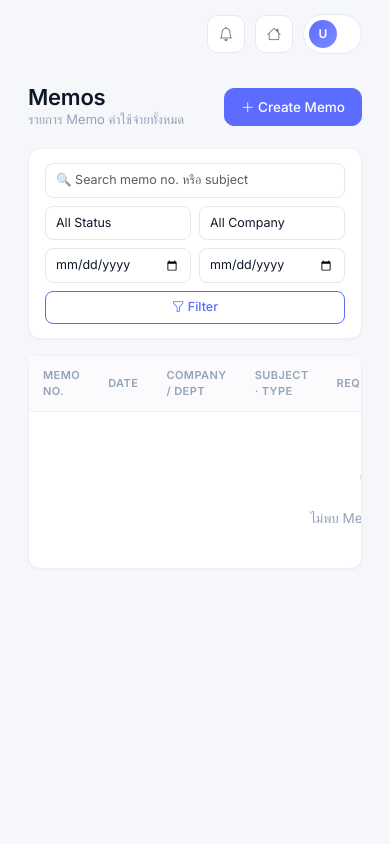
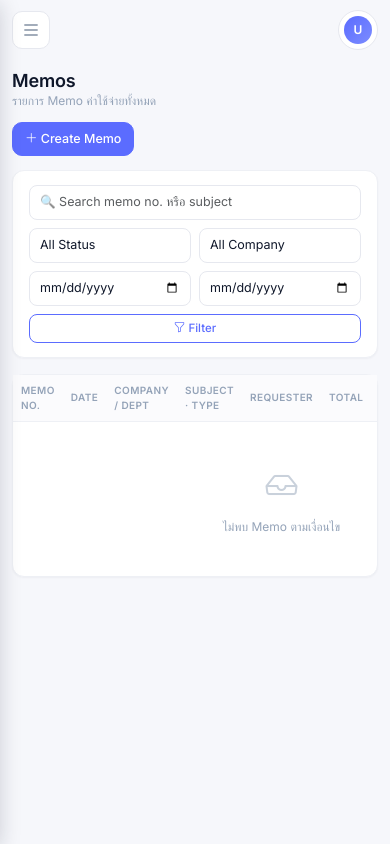
Before and after one commit to digitalmkt-bbot/expense-memo-system, a PHP site: template app/views/memos/index.php in a window 390 px wide. Run offline with PHP 8.4, Linux system fonts and the light colour scheme; the template is opened without the code that fills it, so the values that code supplies are empty; some web fonts are replaced.

Commit message:
feat: Responsive design — mobile sidebar + tablet/phone layouts

```diff
--- a/app/views/layouts/main.php
+++ b/app/views/layouts/main.php
@@ -60,7 +60,6 @@
 
         /* Layout shell */
         .emm-app { display: grid; grid-template-columns: 252px 1fr; min-height: 100vh; }
-        @media (max-width: 991px) { .emm-app { grid-template-columns: 1fr; } .emm-side { display: none; } }
 
         /* Sidebar */
         .emm-side {
@@ -68,6 +67,36 @@
             border-right: 1px solid var(--emm-border-soft);
             padding: 14px 0;
             position: sticky; top: 0; height: 100vh; overflow-y: auto;
+            z-index: 30;
+        }
+        .emm-backdrop { display: none; }
+        .emm-mobile-toggle { display: none; }
+
+        /* Tablet (≤ 991px): collapsible sidebar slides in from left */
+        @media (max-width: 991px) {
+            .emm-app { grid-template-columns: 1fr; }
+            .emm-side {
+                position: fixed; top: 0; left: 0;
+                width: 280px; max-width: 84vw;
+                transform: translateX(-100%);
+                transition: transform .25s ease;
+                box-shadow: 0 4px 20px rgba(15,23,42,.18);
+            }
+            body.sidebar-open .emm-side { transform: translateX(0); }
+            .emm-backdrop {
+                display: block; position: fixed; inset: 0;
+                background: rgba(15,23,42,.4); z-index: 25;
+                opacity: 0; pointer-events: none;
+                transition: opacity .2s ease;
+            }
+            body.sidebar-open .emm-backdrop { opacity: 1; pointer-events: auto; }
+            body.sidebar-open { overflow: hidden; }
+            .emm-mobile-toggle {
+                display: grid; place-items: center;
+                width: 38px; height: 38px; border-radius: 10px;
+                border: 1px solid var(--emm-border); background: var(--emm-surface);
+                color: var(--emm-text-muted); cursor: pointer; flex-shrink: 0;
+            }
         }
         .emm-brand { display: flex; align-items: center; gap: 10px; padding: 8px 18px 18px; }
         .emm-brand .logo {
@@ -108,21 +137,14 @@
         .emm-main { display: flex; flex-direction: column; min-width: 0; }
         .emm-top {
             display: flex; align-items: center; justify-content: space-between;
+            gap: 12px;
             padding: 14px 28px; background: var(--emm-bg);
             position: sticky; top: 0; z-index: 10;
         }
+        .emm-top .top-left { display: flex; align-items: center; gap: 12px; min-width: 0; flex: 1; }
         .emm-top .crumbs { color: var(--emm-text-soft); font-size: 12.5px; margin-bottom: 2px; }
-        .emm-top h6 { margin: 0; font-size: 18px; font-weight: 600; color: var(--emm-text); }
-        .emm-top .search {
-            position: relative; min-width: 280px;
-        }
-        .emm-top .search input {
-            width: 100%; height: 38px; padding: 0 12px 0 38px;
-            border: 1px solid var(--emm-border); background: var(--emm-surface);
-            border-radius: 10px; font-size: 13px;
-        }
-        .emm-top .search i { position: absolute; left: 12px; top: 11px; color: var(--emm-text-soft); }
-        .emm-top .actions { display: flex; align-items: center; gap: 10px; }
+        .emm-top h6 { margin: 0; font-size: 18px; font-weight: 600; color: var(--emm-text); white-space: nowrap; overflow: hidden; text-overflow: ellipsis; }
+        .emm-top .actions { display: flex; align-items: center; gap: 10px; flex-shrink: 0; }
         .emm-top .icon-btn {
             width: 38px; height: 38px; border-radius: 10px;
             border: 1px solid var(--emm-border); background: var(--emm-surface);
@@ -139,7 +161,7 @@
         .emm-top .user-pill .avatar {
             width: 28px; height: 28px; border-radius: 50%;
             background: linear-gradient(135deg, #5b6cff, #7c8cff);
-            color: #fff; display: grid; place-items: center; font-weight: 600; font-size: 12px;
+            color: #fff; display: grid; place-items: center; font-weight: 600; font-size: 12px; flex-shrink: 0;
         }
         .emm-top .user-pill .meta { line-height: 1.1; }
         .emm-top .user-pill .meta strong { font-size: 13px; color: var(--emm-text); display: block; font-weight: 600; }
@@ -147,6 +169,21 @@
 
         /* Content */
         .emm-content { padding: 8px 28px 36px; }
+
+        /* Tablet/Mobile */
+        @media (max-width: 991px) {
+            .emm-top { padding: 12px 16px; }
+            .emm-content { padding: 8px 16px 32px; }
+            .emm-top h6 { font-size: 16px; }
+            .emm-top .icon-btn[title="Home"] { display: none; }
+            .emm-top .user-pill .meta { display: none; }
+            .emm-top .user-pill { padding: 5px; }
+        }
+        @media (max-width: 575px) {
+            .emm-top { padding: 10px 12px; }
+            .emm-content { padding: 6px 12px 28px; }
+            .emm-top .icon-btn[title="Notifications"] { display: none; }
+        }
 
         /* Cards */
         .emm-card {
@@ -365,9 +402,14 @@
         }
 
         /* Section title */
-        .page-title { display: flex; align-items: center; justify-content: space-between; margin: 8px 0 18px; }
+        .page-title { display: flex; align-items: center; justify-content: space-between; margin: 8px 0 18px; gap: 12px; flex-wrap: wrap; }
         .page-title h3 { font-size: 22px; font-weight: 600; margin: 0; letter-spacing: -.01em; }
         .page-title .meta { font-size: 13px; color: var(--emm-text-soft); }
+        @media (max-width: 575px) {
+            .page-title h3 { font-size: 18px; }
+            .page-title .meta { font-size: 12px; }
+            .page-title { margin: 4px 0 14px; }
+        }
 
         /* Avatar circle */
         .avatar-sm { width: 24px; height: 24px; border-radius: 50%;
@@ -393,19 +435,92 @@
         .emm-tabs a:hover { color: var(--emm-text); }
         .emm-tabs a.active { color: var(--emm-primary); border-color: var(--emm-primary); }
 
+        /* Sticky form panels on desktop only */
+        @media (min-width: 992px) {
+            .sticky-on-desktop { position: sticky; top: 80px; }
+        }
+
         /* Misc */
         .text-muted { color: var(--emm-text-muted) !important; }
         .text-soft  { color: var(--emm-text-soft); }
         .divider    { height: 1px; background: var(--emm-border-soft); margin: 12px 0; }
         .money      { font-variant-numeric: tabular-nums; font-weight: 600; }
         hr { border-color: var(--emm-border-soft); }
+
+        /* ─── Responsive overrides ─── */
+        @media (max-width: 991px) {
+            /* Hero KPI: 2 columns on tablet */
+            .hero-grid { grid-template-columns: repeat(2, 1fr); gap: 12px; }
+            .hero-kpi { padding: 18px; }
+            .hero-kpi .num { font-size: 24px; }
+            .hero-kpi .spark { width: 120px; height: 36px; }
+
+            /* KPI grid */
+            .kpi-grid { gap: 10px; }
+            .kpi { padding: 14px; }
+            .kpi .value { font-size: 22px; }
+
+            /* Card paddings */
+            .emm-card-body { padding: 14px; }
+            .emm-card-header { padding: 12px 14px; }
+
+            /* Tables: smaller padding/font */
+            .emm-table thead th { padding: 9px 10px; font-size: 10.5px; }
+            .emm-table tbody td { padding: 10px 10px; font-size: 12.5px; }
+
+            /* Period pills wrap */
+            .period-pills { flex-wrap: wrap; }
+
+            /* Chart card body */
+            .chart-body { padding: 12px 14px 10px; }
+
+            /* Footer area on memo edit */
+            .row.g-3 > .col-lg-8, .row.g-3 > .col-lg-4 { width: 100%; }
+        }
+        @media (max-width: 575px) {
+            /* Mobile single column */
+            .hero-grid { grid-template-columns: 1fr; gap: 10px; }
+            .hero-kpi .spark { display: none; }
+
+            /* KPI 2 columns on phone */
+            .kpi-grid { grid-template-columns: repeat(2, 1fr); }
+
+            /* Buttons smaller */
+            .btn { padding: 7px 12px; font-size: 12.5px; }
+            .btn-sm { padding: 5px 10px; font-size: 11.5px; }
+            .btn-lg { padding: 10px 18px; font-size: 13.5px; }
+
+            /* Tables really compact */
+            .emm-table thead th { padding: 8px 8px; font-size: 10px; }
+            .emm-table tbody td { padding: 9px 8px; font-size: 12px; }
+
+            /* Page-title: stack actions */
+            .page-title > div:last-child { width: 100%; }
+            .page-title .d-flex { flex-wrap: wrap; }
+
+            /* Hide some columns on phone — using attribute selector for opt-in */
+            .emm-table th.hide-sm, .emm-table td.hide-sm { display: none; }
+
+            /* Form labels smaller */
+            .form-label { font-size: 11.5px; }
+
+            /* Activity feed */
+            .activity-item { padding: 10px 12px; }
+            .activity-item .ttext strong { font-size: 12.5px; }
+            .activity-item .ttext small { font-size: 11px; }
+
+            /* Status pills more compact */
+            .status { font-size: 10.5px; padding: 2px 8px; }
+            .role-tag { font-size: 9.5px; padding: 1px 6px; }
+        }
     </style>
 </head>
 <body>
+<div class="emm-backdrop" id="sidebarBackdrop"></div>
 <div class="emm-app">
     <?php $cur = $_SERVER['REQUEST_URI']; $isActive = fn($p) => str_contains($cur, $p) ? 'active' : ''; ?>
 
-    <aside class="emm-side">
+    <aside class="emm-side" id="sidebar">
         <div class="emm-brand">
             <div class="logo"><i class="bi bi-receipt-cutoff"></i></div>
             <div class="label"><strong>Memo System</strong><small>LOVE ISLAND · ANDAMAN</small></div>
@@ -462,9 +577,14 @@
 
     <div class="emm-main">
         <header class="emm-top">
-            <div>
-                <?php if (!empty($pageBreadcrumb)): ?><div class="crumbs"><?= e($pageBreadcrumb) ?></div><?php endif; ?>
-                <h6><?= isset($pageTitle) ? e($pageTitle) : '' ?></h6>
+            <div class="top-left">
+                <button class="emm-mobile-toggle" id="sidebarToggle" aria-label="Toggle menu">
+                    <i class="bi bi-list" style="font-size: 20px;"></i>
+                </button>
+                <div style="min-width: 0;">
+                    <?php if (!empty($pageBreadcrumb)): ?><div class="crumbs"><?= e($pageBreadcrumb) ?></div><?php endif; ?>
+                    <h6><?= isset($pageTitle) ? e($pageTitle) : '' ?></h6>
+                </div>
             </div>
             <div class="actions">
                 <button class="icon-btn" title="Notifications"><i class="bi bi-bell"></i></button>
@@ -500,5 +620,27 @@
 
 <script src="https://cdn.jsdelivr.net/npm/bootstrap@5.3.2/dist/js/bootstrap.bundle.min.js"></script>
 <script src="https://cdn.jsdelivr.net/npm/chart.js@4.4.1/dist/chart.umd.min.js"></script>
+<script>
+// Mobile sidebar toggle
+(function () {
+    var toggle = document.getElementById('sidebarToggle');
+    var backdrop = document.getElementById('sidebarBackdrop');
+    var body = document.body;
+    function openSidebar()  { body.classList.add('sidebar-open'); }
+    function closeSidebar() { body.classList.remove('sidebar-open'); }
+    if (toggle)   toggle.addEventListener('click', function (e) { e.stopPropagation(); openSidebar(); });
+    if (backdrop) backdrop.addEventListener('click', closeSidebar);
+    // Close sidebar when clicking a nav-link (mobile)
+    document.querySelectorAll('.emm-side .nav-link').forEach(function (a) {
+        a.addEventListener('click', function () {
+            if (window.innerWidth <= 991) closeSidebar();
+        });
+    });
+    // Close on resize to desktop
+    window.addEventListener('resize', function () {
+        if (window.innerWidth > 991) closeSidebar();
+    });
+})();
+</script>
 </body>
 </html>
--- a/app/views/memos/edit.php
+++ b/app/views/memos/edit.php
@@ -169,7 +169,7 @@
     </div>
 
     <div class="col-lg-4">
-        <div class="emm-card" style="position: sticky; top: 80px;">
+        <div class="emm-card sticky-on-desktop">
             <div class="emm-card-header"><strong>Add Expense Item</strong></div>
             <form method="post" action="<?= url('/memos/' . $memo['id'] . '/items') ?>" class="emm-card-body">
                 <?= csrf_field() ?>
```
